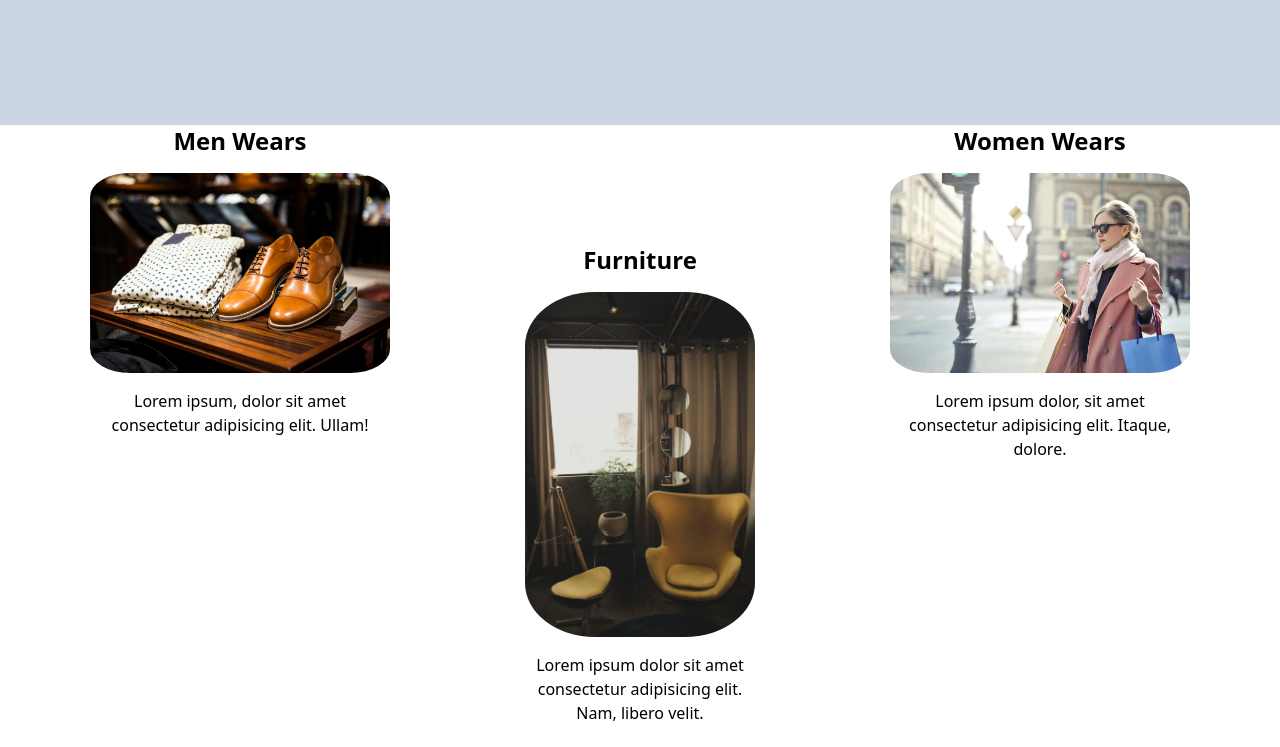
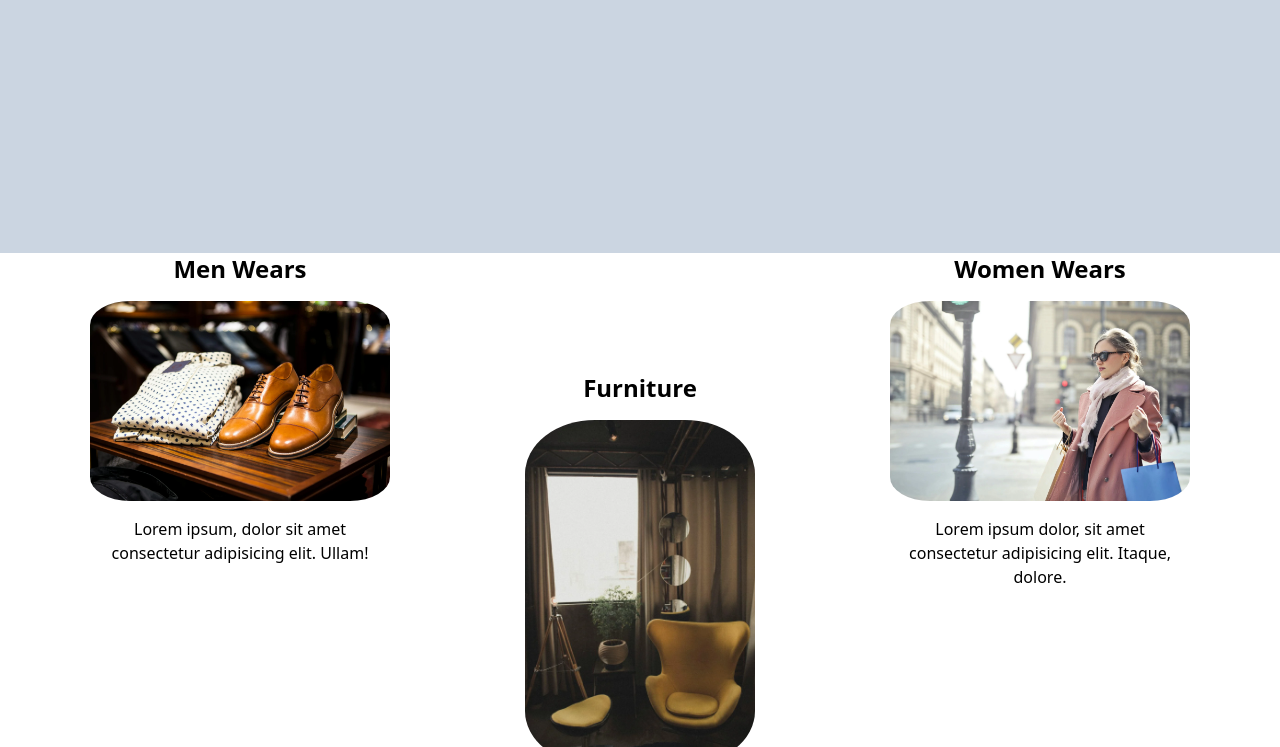
Before and after one commit to karmal1426/tailwindtest, a website: page index.html in a window 1280 px wide. Shown: the part 550-1297 px from the top of the page. Drawn offline with Linux system fonts and the light colour scheme.

```diff
--- a/index.html
+++ b/index.html
@@ -21,7 +21,7 @@
             </ul>
         </nav>
     </header>
-    <section class="h-[150vh]">
+    <section class="h-[182vh]">
        <section class="w-[100%] bg-slate-300 items-center justify-center content-center h-2/4 flex flex-col">
         <a href=""><i class="fa-brands fa-shopify fa-10x"></i></a>
         <h2 class="py-4 font-bold">Lorem ipsum dolor sit amet consectetur adipisicing elit. Sequi?</h2>
```
Also changed, not shown: build/output.css.
